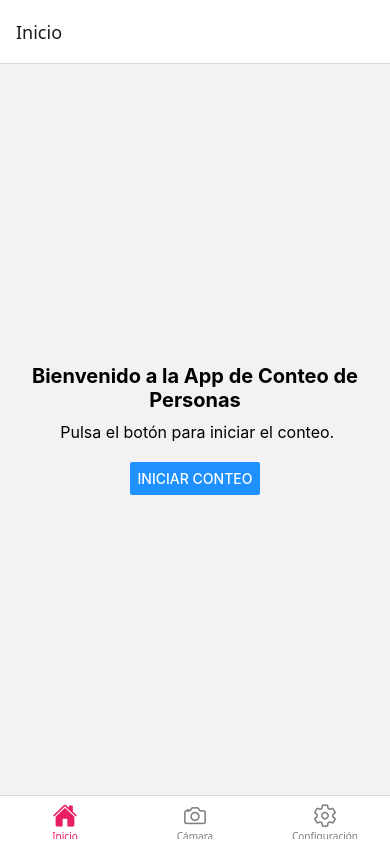
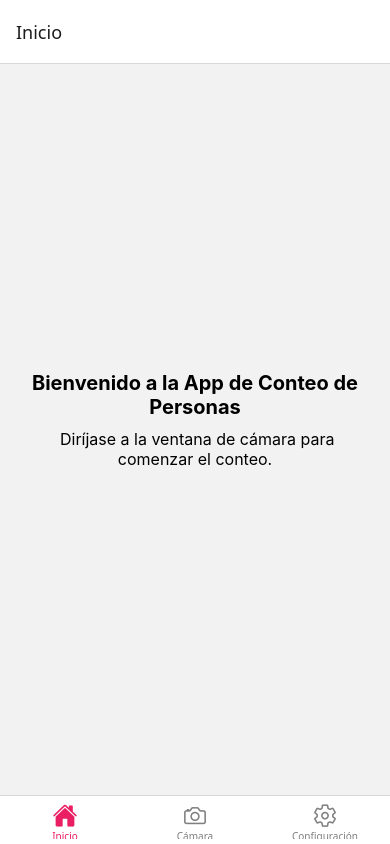
Before and after one commit to nodexs0/conteo-personas-app, a React Native app: screen /Inicio in a window 390 px wide. Built offline with nearby package versions, Linux system fonts and the light colour scheme.

Commit message:
ajustesPantalla

```diff
--- a/package.json
+++ b/package.json
@@ -16,6 +16,7 @@
     "expo-camera": "~17.0.8",
     "expo-status-bar": "~3.0.8",
     "react": "19.1.0",
+    "react-dom": "19.1.0",
     "react-native": "0.81.4",
     "react-native-gesture-handler": "~2.28.0",
     "react-native-get-random-values": "~1.11.0",
@@ -23,7 +24,8 @@
     "react-native-reanimated": "~4.1.1",
     "react-native-safe-area-context": "~5.6.0",
     "react-native-screens": "~4.16.0",
-    "react-native-vector-icons": "^10.3.0"
+    "react-native-vector-icons": "^10.3.0",
+    "react-native-web": "^0.21.0"
   },
   "private": true
 }
--- a/screens/HomeScreen.js
+++ b/screens/HomeScreen.js
@@ -1,6 +1,6 @@
 // screens/HomeScreen.js
 import React from 'react';
-import { View, Text, StyleSheet, Button } from 'react-native';
+import { View, Text, StyleSheet} from 'react-native';
 import { useNavigation } from '@react-navigation/native';
 
 export default function HomeScreen() {
@@ -9,13 +9,8 @@ export default function HomeScreen() {
   return (
     <View style={styles.container}>
       <Text style={styles.title}>Bienvenido a la App de Conteo de Personas</Text>
-      <Text style={styles.subtitle}> Pulsa el botón para iniciar el conteo.
+      <Text style={styles.subtitle}> Diríjase a la ventana de cámara para comenzar el conteo.
       </Text>
-      <Button
-        title="Iniciar Conteo"
-        onPress={() => navigation.navigate("Cámara")}
-        color="#1E90FF"
-      />
     </View>
   );
 }
```
Also changed, not shown: 1 other file (tests, documents, lock files or other folders).
